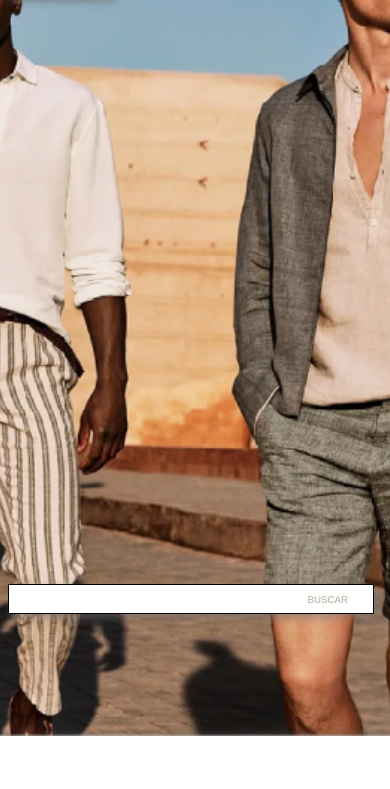
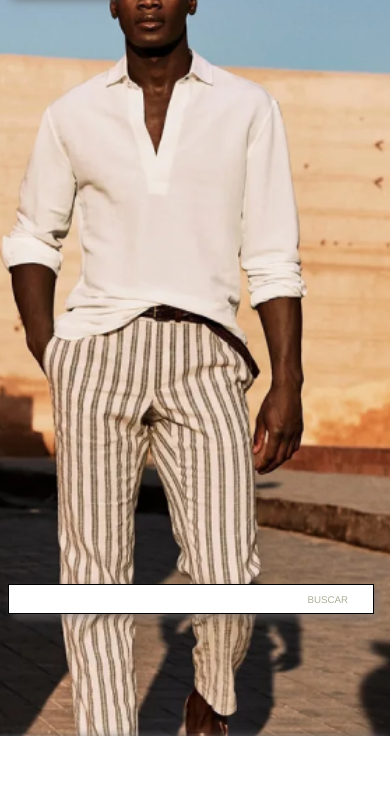
Before and after one commit to Ezequiel-A-Zapata/ProyectoKode, a website: page index.html in a window 390 px wide. Shown: the part 108-897 px from the top of the page. Drawn offline with nearby package versions, Linux system fonts and the light colour scheme.

Commit message:
changes index

```diff
--- a/SCSS/components/_header-general.scss
+++ b/SCSS/components/_header-general.scss
@@ -1,5 +1,5 @@
 body{
-    max-width: 100%;
+    max-width: 100vw;
     .header-general {
         display: flex;
         height: 20vh;
--- a/SCSS/pages/_index.scss
+++ b/SCSS/pages/_index.scss
@@ -8,7 +8,9 @@
     background-size: cover;
     background-repeat: no-repeat;
     @include s-mobile{
-        background-image: url(../img/imagen\ index\ mobile.webp);
+    background-image: url(../img/imagen-index-mobile.png);
+        background-size:cover;
+        background-position:-160vw;
     }
     .header-general {
         display:flex;
```
Also changed, not shown: css/main.css, img/imagen index mobile.webp (deleted), img/imagen-index-mobile.jpg (deleted), img/imagen-index-mobile.png (added), 1 other file.
